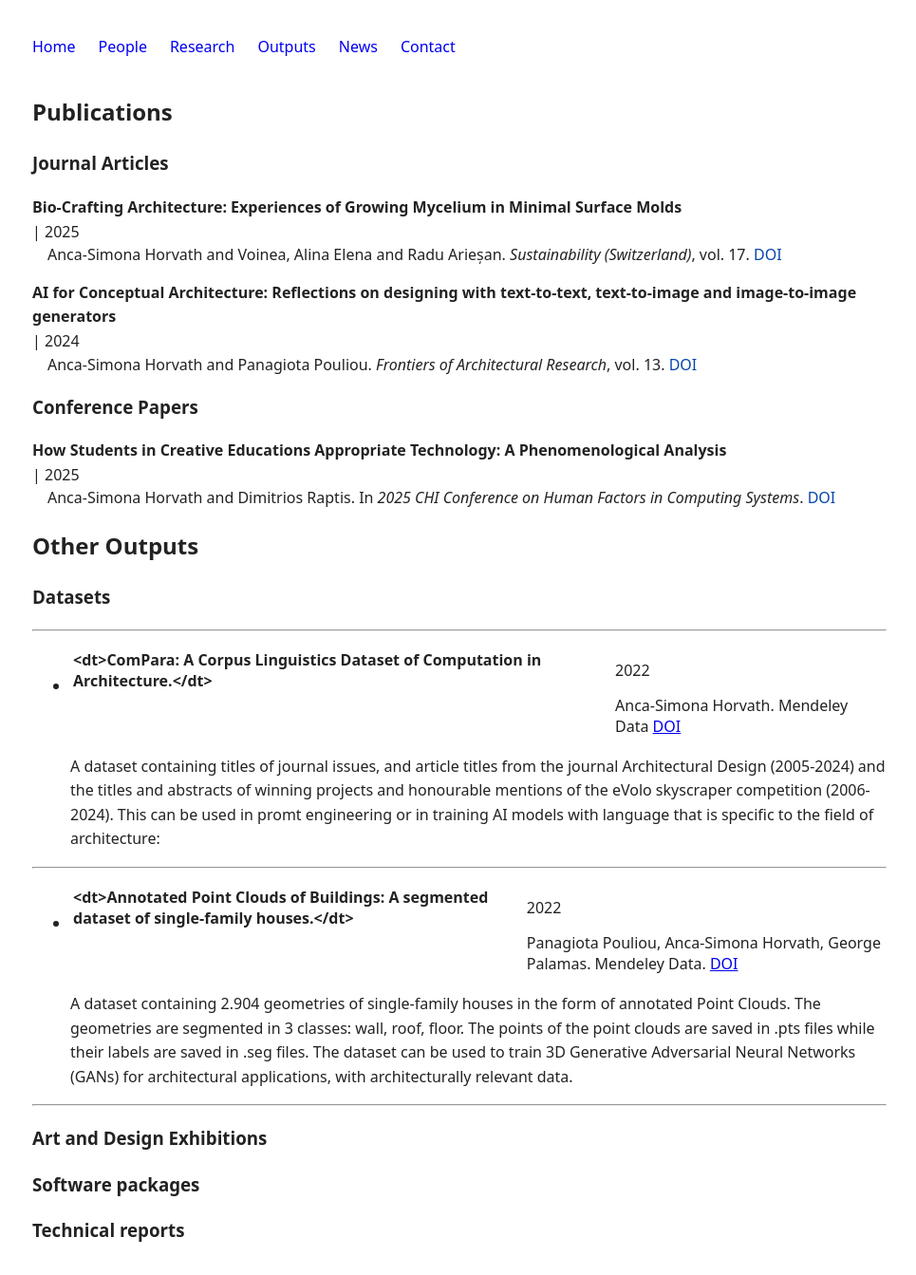
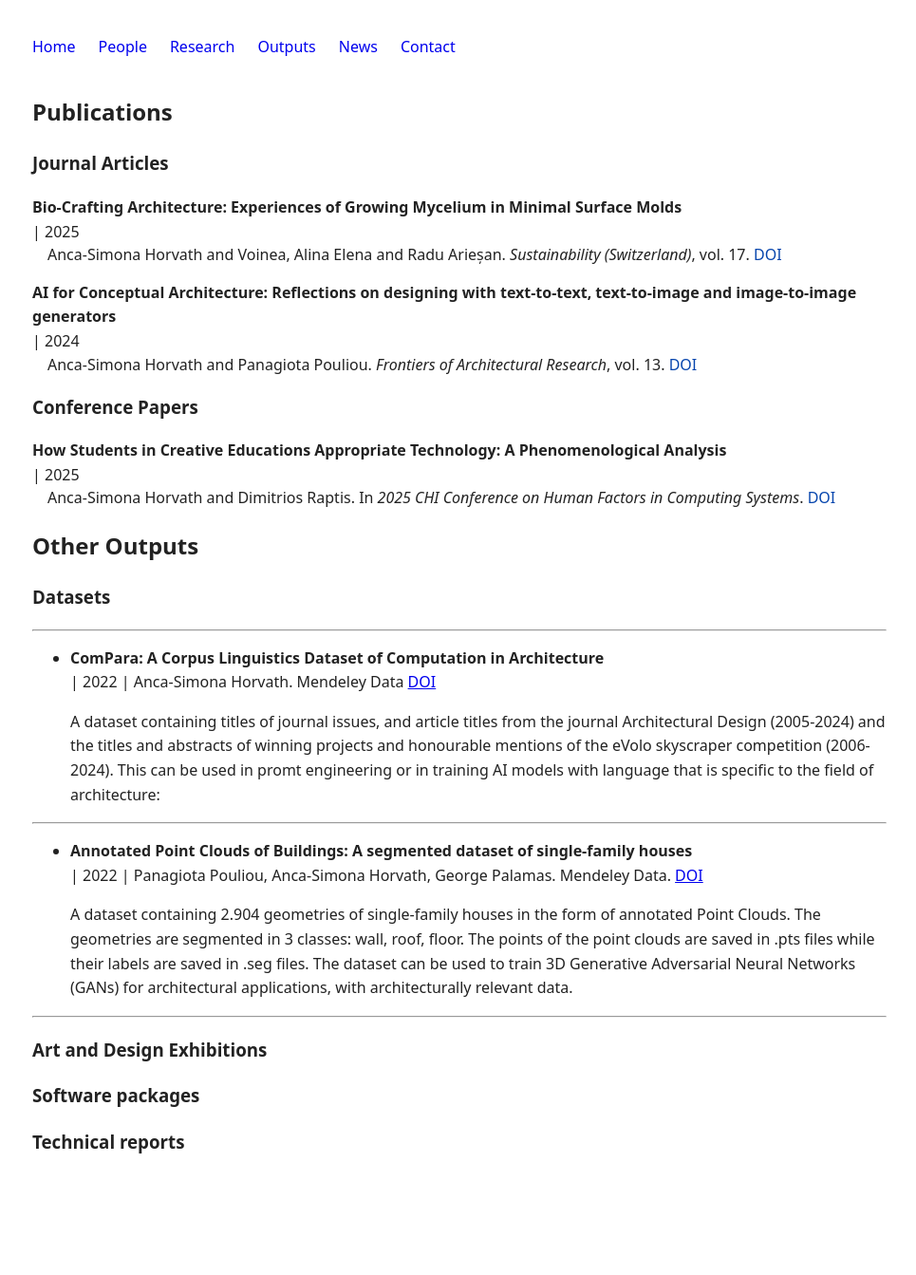
Before and after one commit to anqua/at-a, a Jekyll site: the page built from outputs.md, in a window 1280 px wide. Shown: the whole page at 95% size, without its empty margins (156-1121 px from the left). Built offline with Jekyll 4.4.1, drawn with Linux system fonts in a browser that asks for light colours; after the commit the page ends 1250 px from its top, so only the background shows below that; part of the change alters nothing that is shown.

```diff
--- a/outputs.md
+++ b/outputs.md
@@ -38,15 +38,15 @@ title: Outputs
 <h3>Datasets</h3>
 
 ---
-- **<dt>ComPara: A Corpus Linguistics Dataset of Computation in Architecture.</dt>** | 2022
-| Anca-Simona Horvath. Mendeley Data <a href="https://doi.org/10.17632/7ktscvmxvg.5" target="_blank">DOI</a>
+- **ComPara: A Corpus Linguistics Dataset of Computation in Architecture**
+| 2022 | Anca-Simona Horvath. Mendeley Data <a href="https://doi.org/10.17632/7ktscvmxvg.5" target="_blank">DOI</a>
 
   A dataset containing titles of journal issues, and article titles from the journal Architectural Design (2005-2024) and the titles and abstracts of winning projects and honourable mentions of the eVolo skyscraper competition (2006-2024). This can be used in promt engineering or in training AI models with language that is specific to the field of architecture:
 
 
 ---
-- **<dt>Annotated Point Clouds of Buildings: A segmented dataset of single-family houses.</dt>** | 2022
-| Panagiota Pouliou, Anca-Simona Horvath, George Palamas. Mendeley Data. <a href="https://doi.org/10.17632/3thtp7mc6z.1" target="_blank">DOI</a>
+- **Annotated Point Clouds of Buildings: A segmented dataset of single-family houses**
+| 2022 | Panagiota Pouliou, Anca-Simona Horvath, George Palamas. Mendeley Data. <a href="https://doi.org/10.17632/3thtp7mc6z.1" target="_blank">DOI</a>
 
   A dataset containing 2.904 geometries of single-family houses in the form of annotated Point Clouds. The geometries are segmented in 3 classes: wall, roof, floor. The points of the point clouds are saved in .pts files while their labels are saved in .seg files. The dataset can be used to train 3D Generative Adversarial Neural Networks (GANs) for architectural applications, with architecturally relevant data.
 
```
